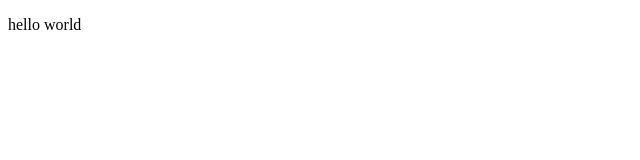
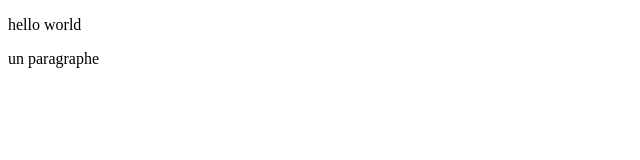
Before and after one commit to kate867/clubauto, a plain HTML site: page index.html in a window 1280 px wide. Shown: the full height of the page, 0-640 px from the left. Drawn offline with Linux system fonts and the light colour scheme.

Commit message:
ajout d'un deuxieme paragraphe

```diff
--- a/index.html
+++ b/index.html
@@ -9,6 +9,7 @@
 <body>
 
     <p>hello world</p>
+    <p>un paragraphe</p>
 
 </body>
 </html>
```
